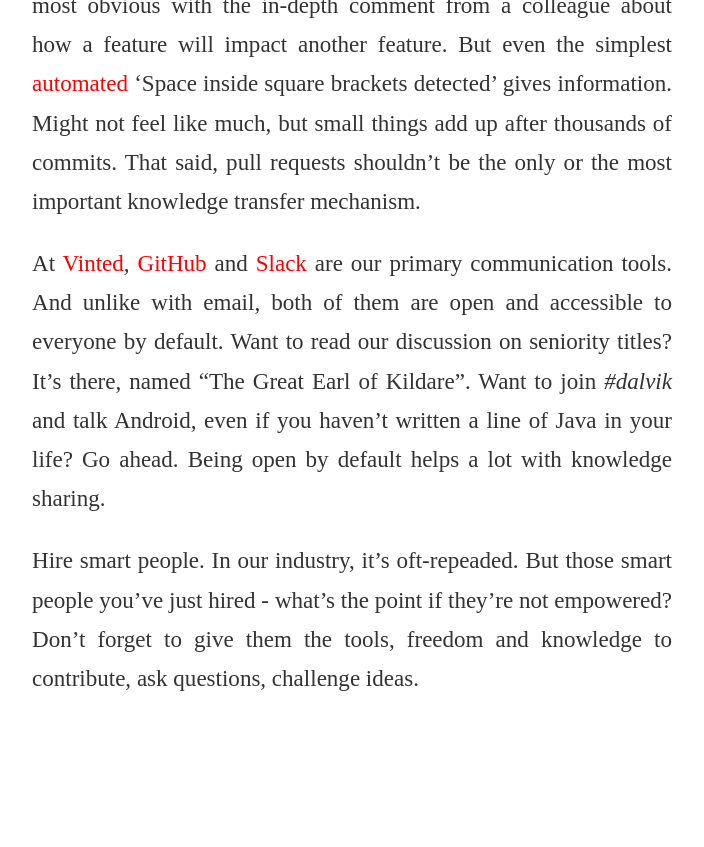
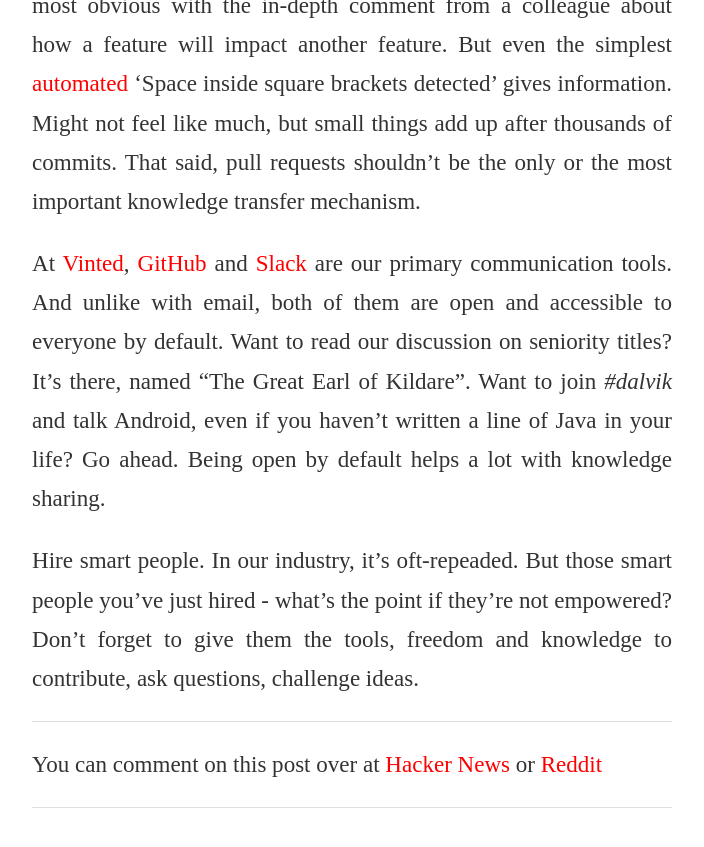
Before and after one commit to mmozuras/mmozuras.github.com, a Jekyll site: the page built from _posts/2014-12-30-equal-footing.md, in a window 1280 px wide and 900 px high, scrolled down 1876 px. Shown: the top 847 px of the window, without its empty margins (288-992 px from the left). Built offline with Jekyll 4.4.1, drawn with Linux system fonts in a browser that asks for light colours; some web fonts are replaced; Markdown is read by kramdown in place of the engine named in the settings; comment, search, counter and statistics services are not loaded; before the commit the page ends 2666 px from its top, so only the background shows below that; some of the changed lines change nothing that is shown.

Commit message:
Add comments links to Equal Footing

```diff
--- a/_posts/2014-12-30-equal-footing.md
+++ b/_posts/2014-12-30-equal-footing.md
@@ -1,8 +1,8 @@
 ---
 layout: post
 title: Equal Footing
-hn:
-reddit:
+hn: https://news.ycombinator.com/item?id=8816225
+reddit: http://www.reddit.com/r/programming/comments/2qubqt/equal_footing/
 ---
 
 Best ideas and efforts come from the most unexpected of places. Having a company culture where everyone feels like they can solve and contribute to any problem or opportunity is very important. I'm happy to be working at a company aware of that.
```
